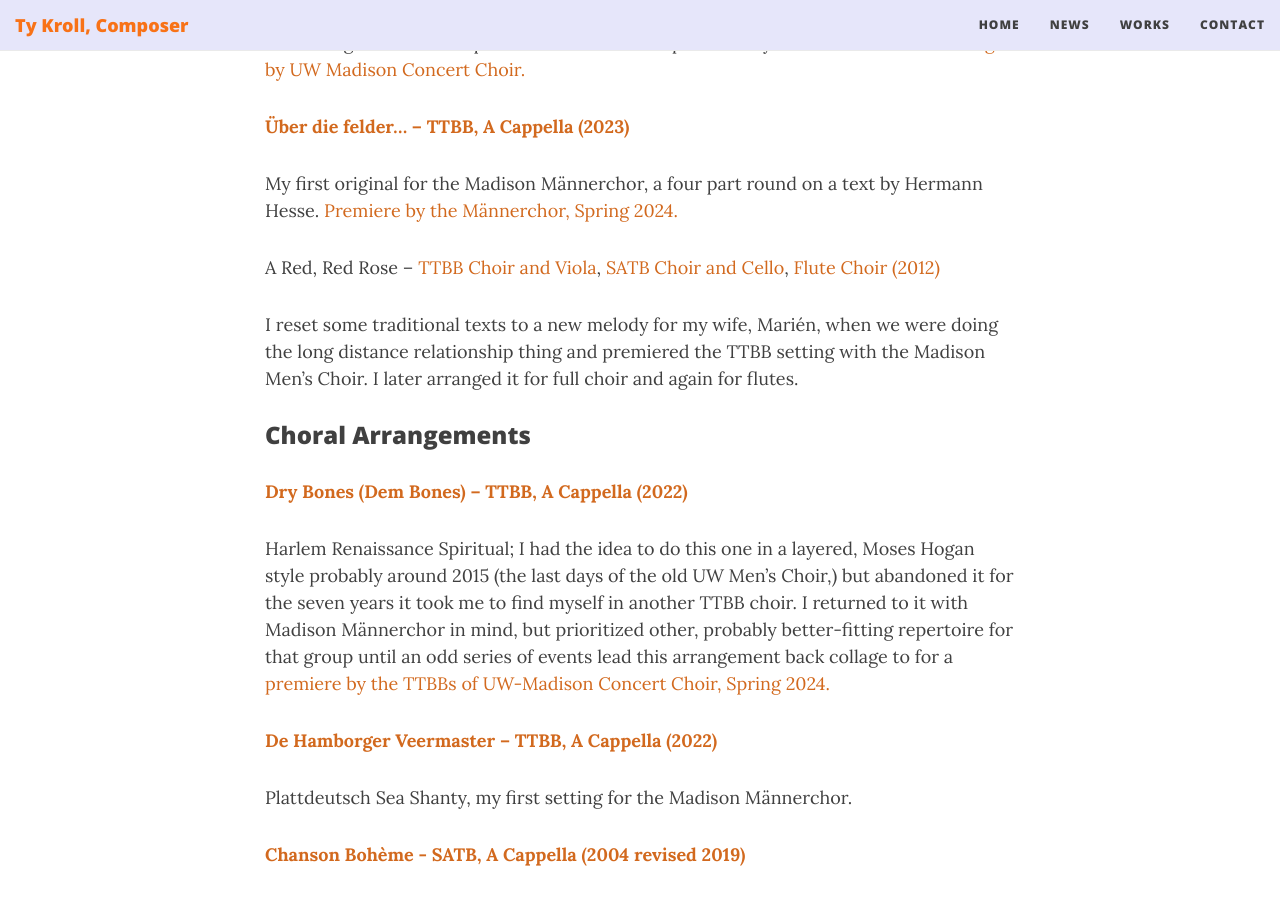
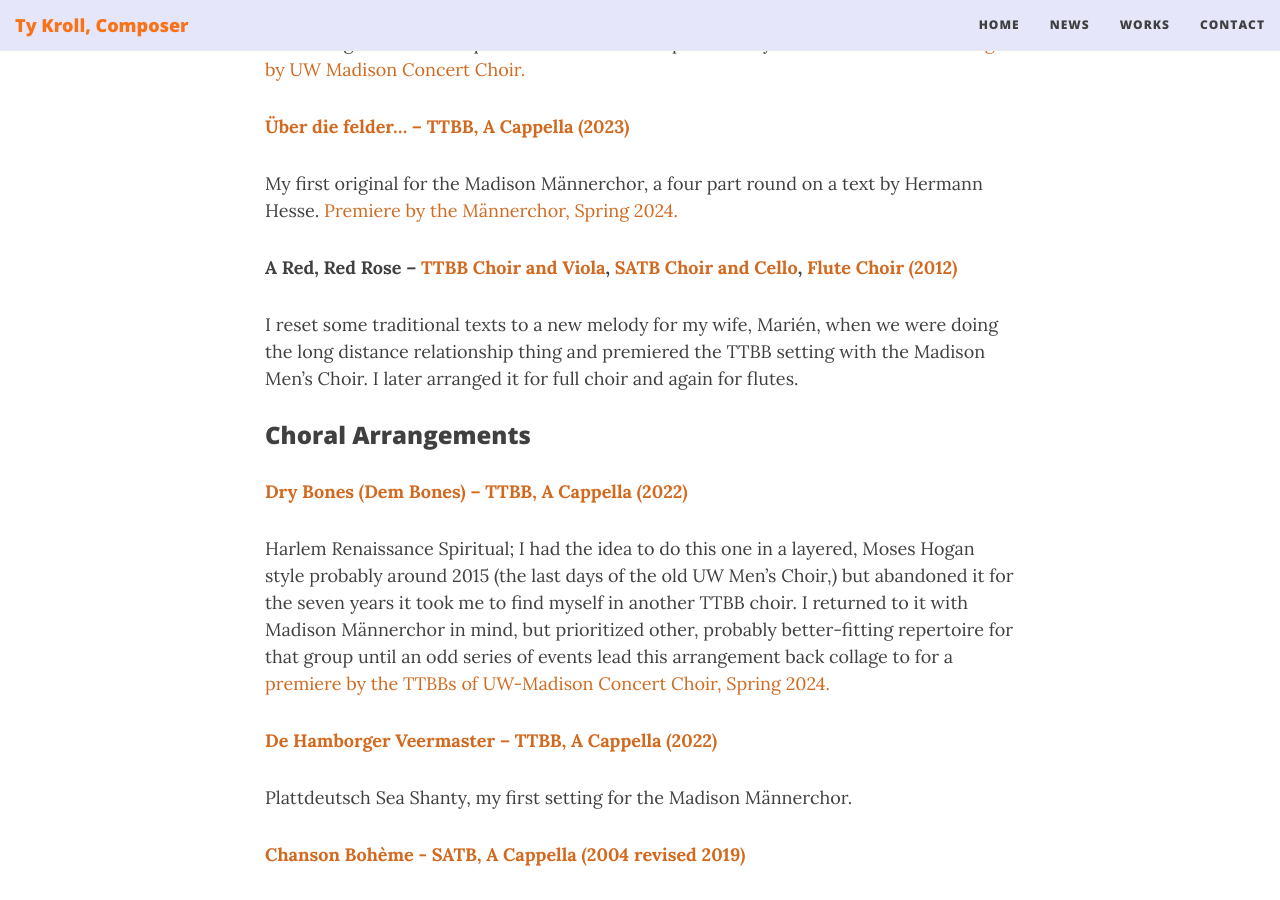
Before and after one commit to ctrueden/tykroll.com, a Jekyll site: the page built from works.md, in a window 1280 px wide and 900 px high, scrolled down 606 px. Built offline with Jekyll 4.4.1, drawn with Linux system fonts in a browser that asks for light colours; nearby versions of some CDN libraries.

Commit message:
Update works.md

```diff
--- a/works.md
+++ b/works.md
@@ -15,7 +15,7 @@ __[Über die felder... – TTBB, A Cappella (2023)](https://www.musicnotes.com/s
 
 My first original for the Madison Männerchor, a four part round on a text by Hermann Hesse. [Premiere by the Männerchor, Spring 2024.](https://www.youtube.com/watch?v=DdD3d2wF8so)
 
-A Red, Red Rose – [TTBB Choir and Viola](https://www.musicnotes.com/sheetmusic/col.asp?ppn=CL0003955), [SATB Choir and Cello](https://www.musicnotes.com/sheetmusic/col.asp?ppn=CL0006518), [Flute Choir (2012)](https://www.musicnotes.com/sheetmusic/mtd.asp?ppn=MN0176578)
+__A Red, Red Rose – [TTBB Choir and Viola](https://www.musicnotes.com/sheetmusic/col.asp?ppn=CL0003955), [SATB Choir and Cello](https://www.musicnotes.com/sheetmusic/col.asp?ppn=CL0006518), [Flute Choir (2012)](https://www.musicnotes.com/sheetmusic/mtd.asp?ppn=MN0176578)__
 
 I reset some traditional texts to a new melody for my wife, Marién, when we were doing the long distance relationship thing and premiered the TTBB setting with the Madison Men’s Choir. I later arranged it for full choir and again for flutes.
 
```
